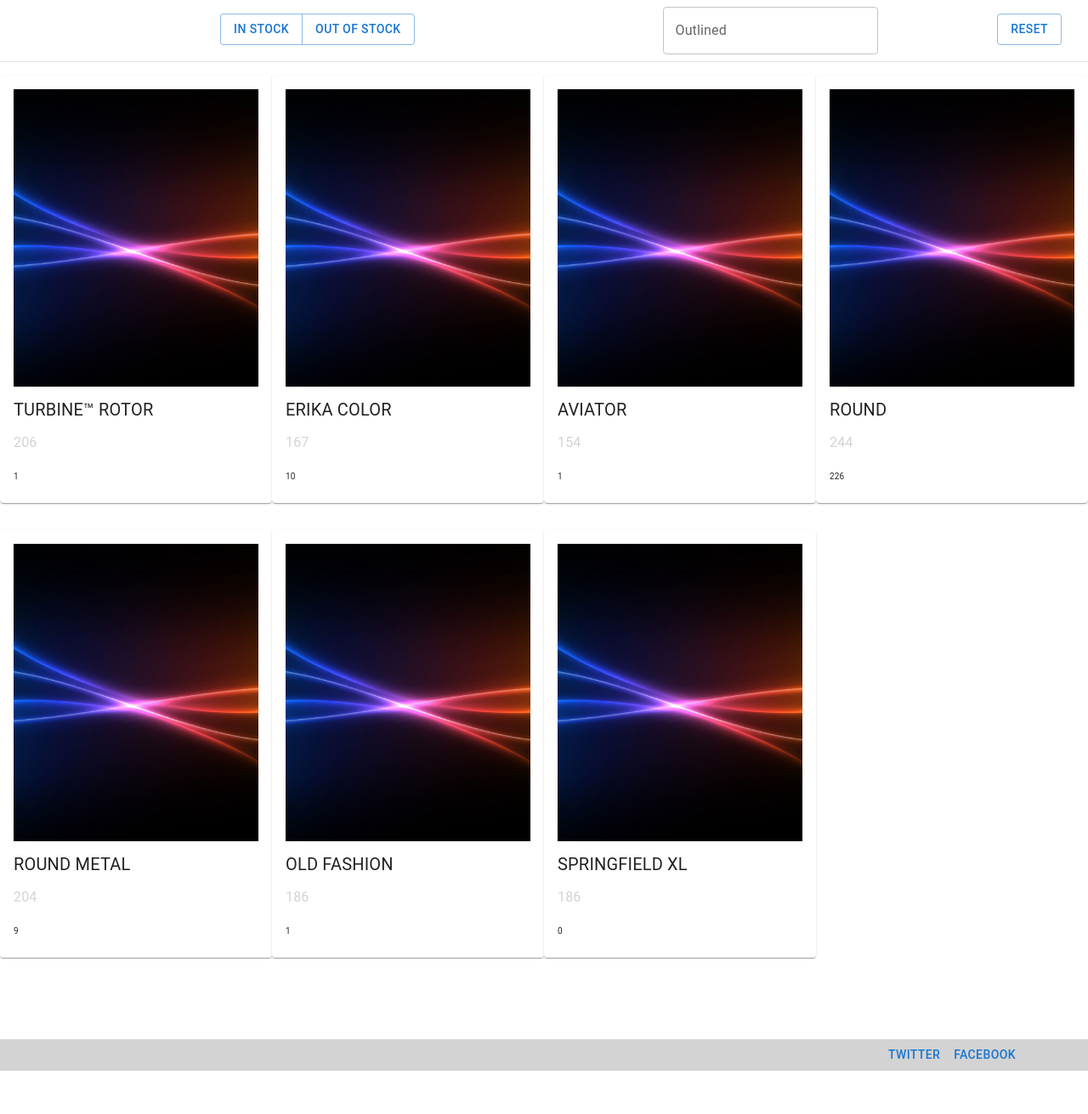
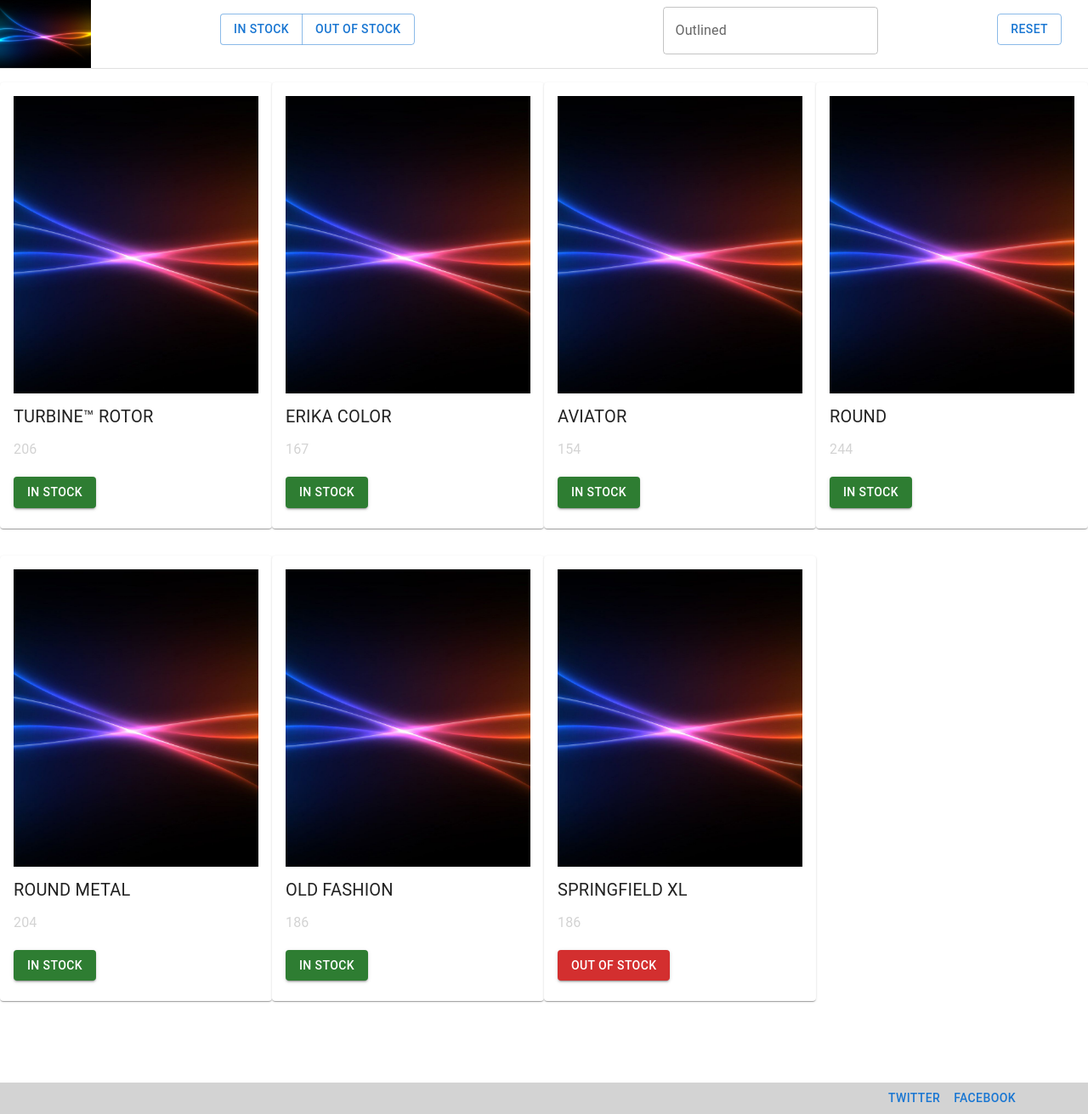
Before and after one commit to LucaAccorsi/React_One, a React (Create React App) app: page / in a window 1280 px wide. Shown: the whole page at 85% size. Before the commit the page ends 1260 px from the top, so only its background shows below. Built offline with nearby package versions, Linux system fonts and the light colour scheme.

Commit message:
aggiunti bottoni stock custom nelle card + immagine navbar

```diff
--- /dev/null
+++ b/src/ButtonInStock.js
@@ -0,0 +1,12 @@
+import Stack from '@mui/material/Stack';
+import Button from '@mui/material/Button';
+
+export default function ButtonInStock() {
+  return (
+    <Stack direction="row" spacing={2}>
+      <Button variant="contained" color="success">
+        In Stock
+      </Button>
+    </Stack>
+  );
+}
--- /dev/null
+++ b/src/ButtonOutOfStock.js
@@ -0,0 +1,13 @@
+import Stack from '@mui/material/Stack';
+import Button from '@mui/material/Button';
+
+export default function ButtonOutOfStock() {
+  return (
+    <Stack direction="row" spacing={2}>
+
+      <Button variant="contained" color="error">
+        Out of Stock
+      </Button>
+    </Stack>
+  );
+}
--- a/src/footer.js
+++ b/src/footer.js
@@ -3,8 +3,6 @@ import Box from '@mui/material/Box';
 import Grid from '@mui/material/Grid';
 import ButtonFooter from './buttonfooter.js';
 
-
-            {/*SOCMEL */}
 
 
 export default function Footer() {
--- a/src/main.js
+++ b/src/main.js
@@ -9,8 +9,8 @@ import Typography from '@mui/material/Typography';
 import CardMedia from '@mui/material/CardMedia';
 import Container from '@mui/material/Container';
 import { border } from '@mui/system';
-// import { maxWidth } from '@mui/system';
-// import { Stocks } from './Stocks';
+import ButtonInStock from './ButtonInStock';
+import ButtonOutOfStock from './ButtonOutOfStock';
 
 const bull = (
     <Box
@@ -46,7 +46,7 @@ const bull = (
             {props.prezzo}
             </Typography>
             <Typography sx={{textAlign: 'start', fontSize: '10px', marginTop: '20px'}}>
-            {props.stock}
+            {props.stock > 0 ? <ButtonInStock /> : <ButtonOutOfStock />}
             </Typography>
             </CardContent>
             </Card>
--- a/src/navbar.js
+++ b/src/navbar.js
@@ -23,21 +23,34 @@ const Item = styled(Paper)(({ theme }) => ({
 export default function Navbar() {
     return (
 
-        <Box sx={{ flexGrow: 1 }}>
+        <Box>
+
         <Grid container spacing={0}>
+
         <Grid item xs={1} md={1}>
-        <CardMedia />
+        <CardMedia
+        component="img"
+        height="80"
+        width="150"
+        image="/static/images/cards/img1.jpg"
+        alt="Immagine prodotto"
+        />
         </Grid>
+
         <Grid item xs={5} md={5}>
         <VariantButtonGroup />
         </Grid>
+
         <Grid item xs={5} md={5}>
         <BasicTextFields />
         </Grid>
+
         <Grid item xs={1} md={1}>
         <BasicButtons />
         </Grid>
+
         </Grid>
+
         <Divider />
         </Box>
 
```
